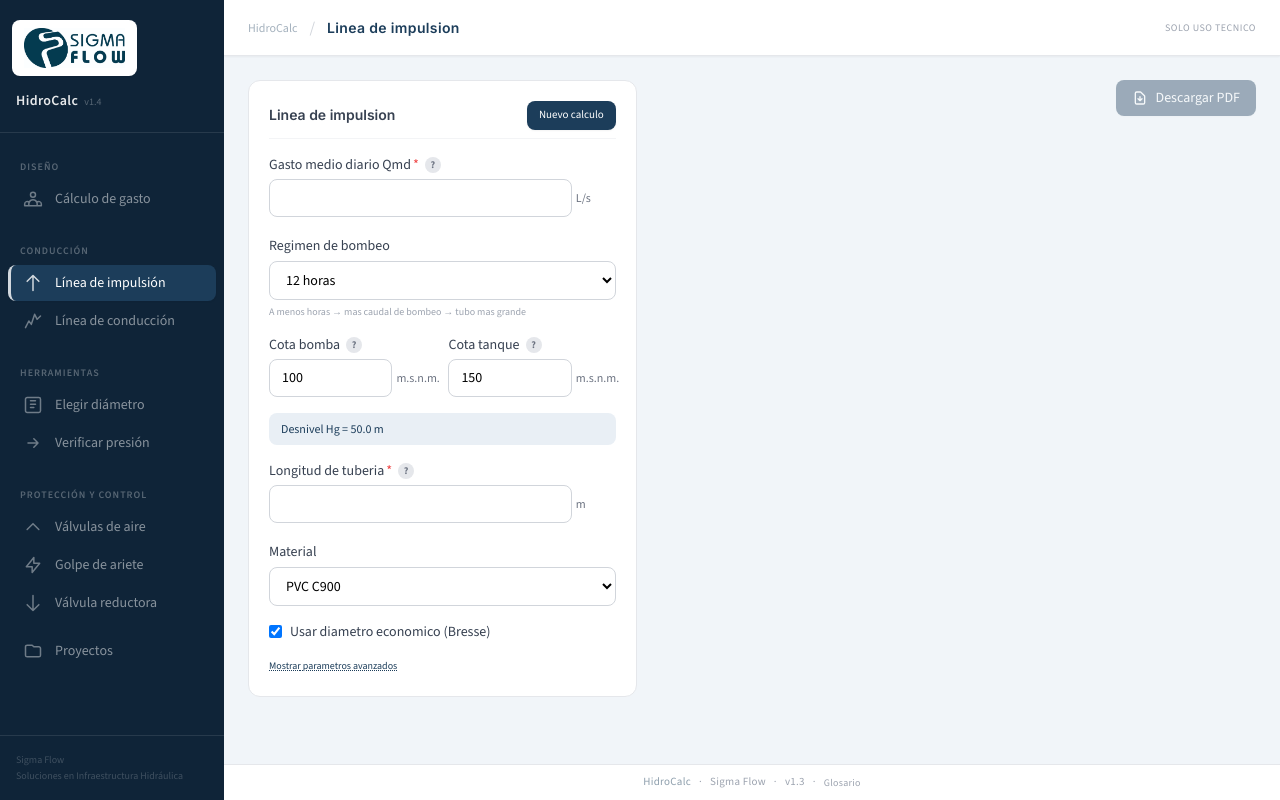
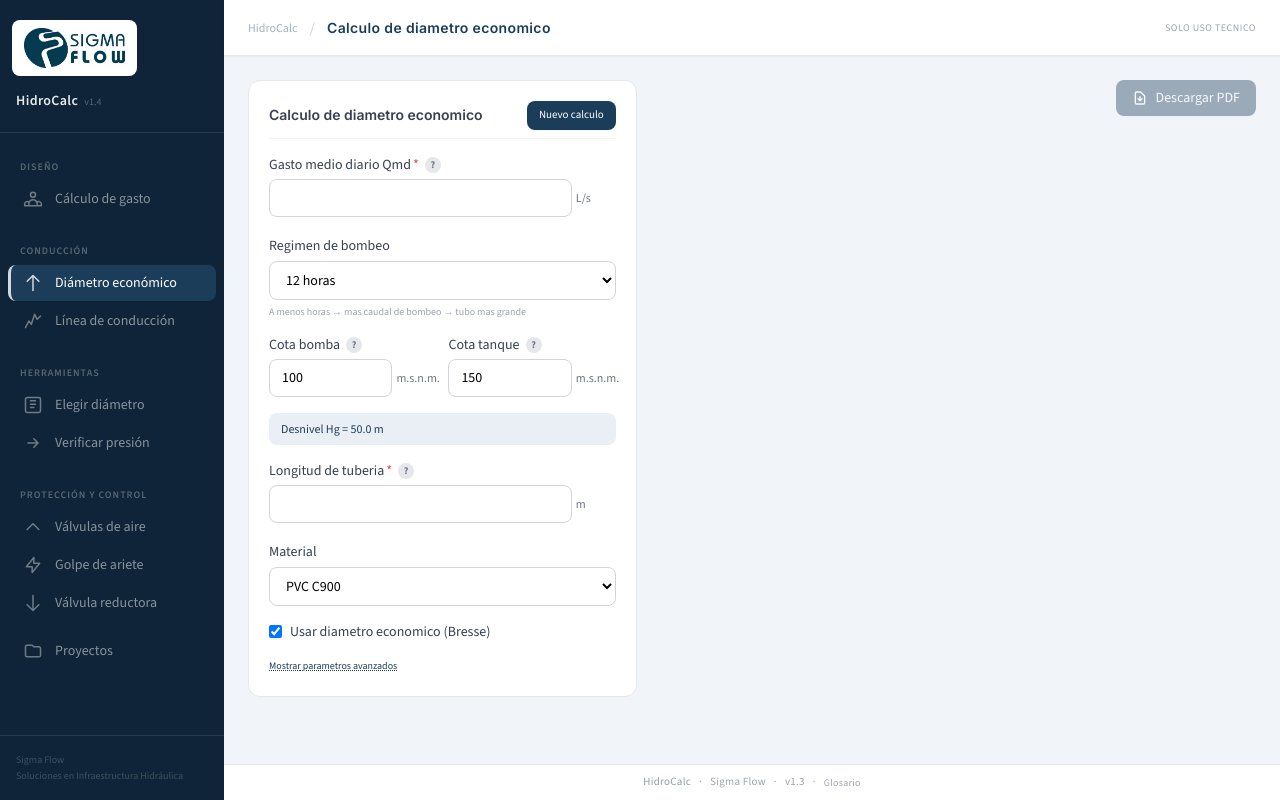
Before and after one commit to simexco/hidrocalc, a Next.js app: page /impulsion in a window 1280 px wide. Built offline with nearby package versions, Linux system fonts and the light colour scheme.

Commit message:
Renombrar Linea de impulsion -> Calculo de diametro economico
Co-Authored-By: Claude Opus 4.8 <noreply@anthropic.com>

```diff
--- a/src/app/(modules)/impulsion/page.tsx
+++ b/src/app/(modules)/impulsion/page.tsx
@@ -79,7 +79,7 @@ export default function ImpulsionPage() {
         <div className="lg:col-span-2 space-y-5">
           <div className="bg-white dark:bg-gray-800 rounded-xl border border-gray-200 dark:border-gray-700 p-5 space-y-4">
             <div className="flex items-center justify-between border-b border-gray-100 dark:border-gray-700 pb-2">
-              <h2 className="text-sm font-semibold text-gray-700 dark:text-gray-300">Linea de impulsion</h2>
+              <h2 className="text-sm font-semibold text-gray-700 dark:text-gray-300">Calculo de diametro economico</h2>
               <ResetButton moduleKey="impulsion" onReset={handleReset} />
             </div>
 
--- a/src/app/page.tsx
+++ b/src/app/page.tsx
@@ -11,8 +11,8 @@ const modules = [
   },
   // ── Conducción ──
   {
-    title: "Línea de impulsión",
-    desc: "Bomba a tanque: CDT, diámetro económico, potencia y costo de energía.",
+    title: "Cálculo de diámetro económico",
+    desc: "Diámetro económico (Bresse), CDT, potencia de bomba y costo de energía.",
     href: "/impulsion",
     icon: (<svg viewBox="0 0 24 24" className={iconCls} fill="none" stroke="currentColor" strokeWidth={1.5}><path strokeLinecap="round" strokeLinejoin="round" d="M5 10l7-7m0 0l7 7m-7-7v18" /></svg>),
   },
--- a/src/components/layout/HidroCalcHeader.tsx
+++ b/src/components/layout/HidroCalcHeader.tsx
@@ -8,7 +8,7 @@ const moduleNames: Record<string, string> = {
   "/demanda": "Calculo de gasto",
   "/tramo-simple": "Verificar presión",
   "/perfil": "Linea de conduccion",
-  "/impulsion": "Linea de impulsion",
+  "/impulsion": "Calculo de diametro economico",
   "/golpe-ariete": "Golpe de ariete",
   "/dimensionamiento": "Elegir diámetro",
   "/valvulas-aire": "Válvulas de aire",
--- a/src/components/layout/HidroCalcSidebar.tsx
+++ b/src/components/layout/HidroCalcSidebar.tsx
@@ -34,7 +34,7 @@ const sections = [
   {
     title: "Conducción",
     items: [
-      { href: "/impulsion", label: "Línea de impulsión", icon: icons.impulsion },
+      { href: "/impulsion", label: "Diámetro económico", icon: icons.impulsion },
       { href: "/perfil", label: "Línea de conducción", icon: icons.conduccion },
     ],
   },
```
